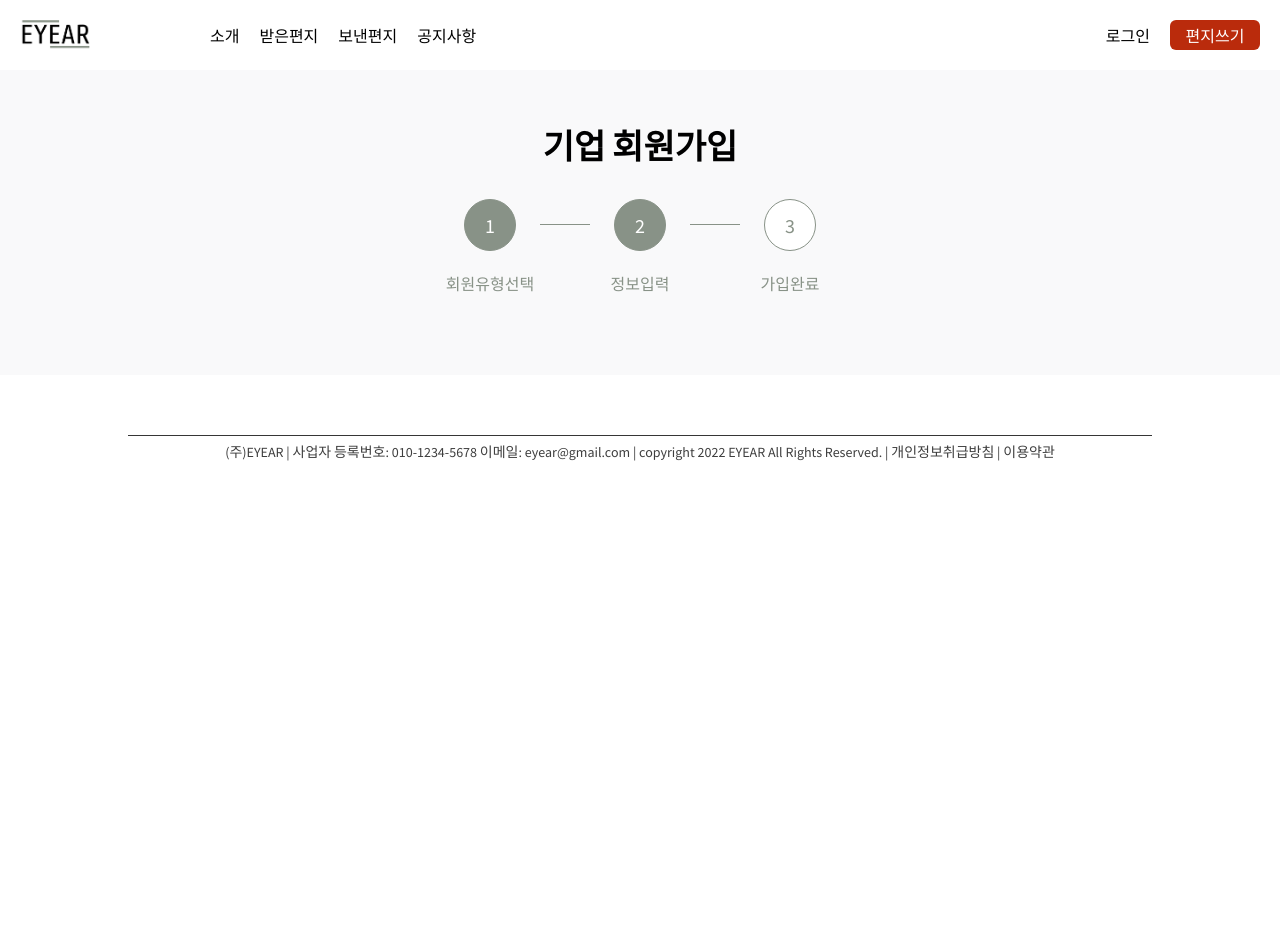
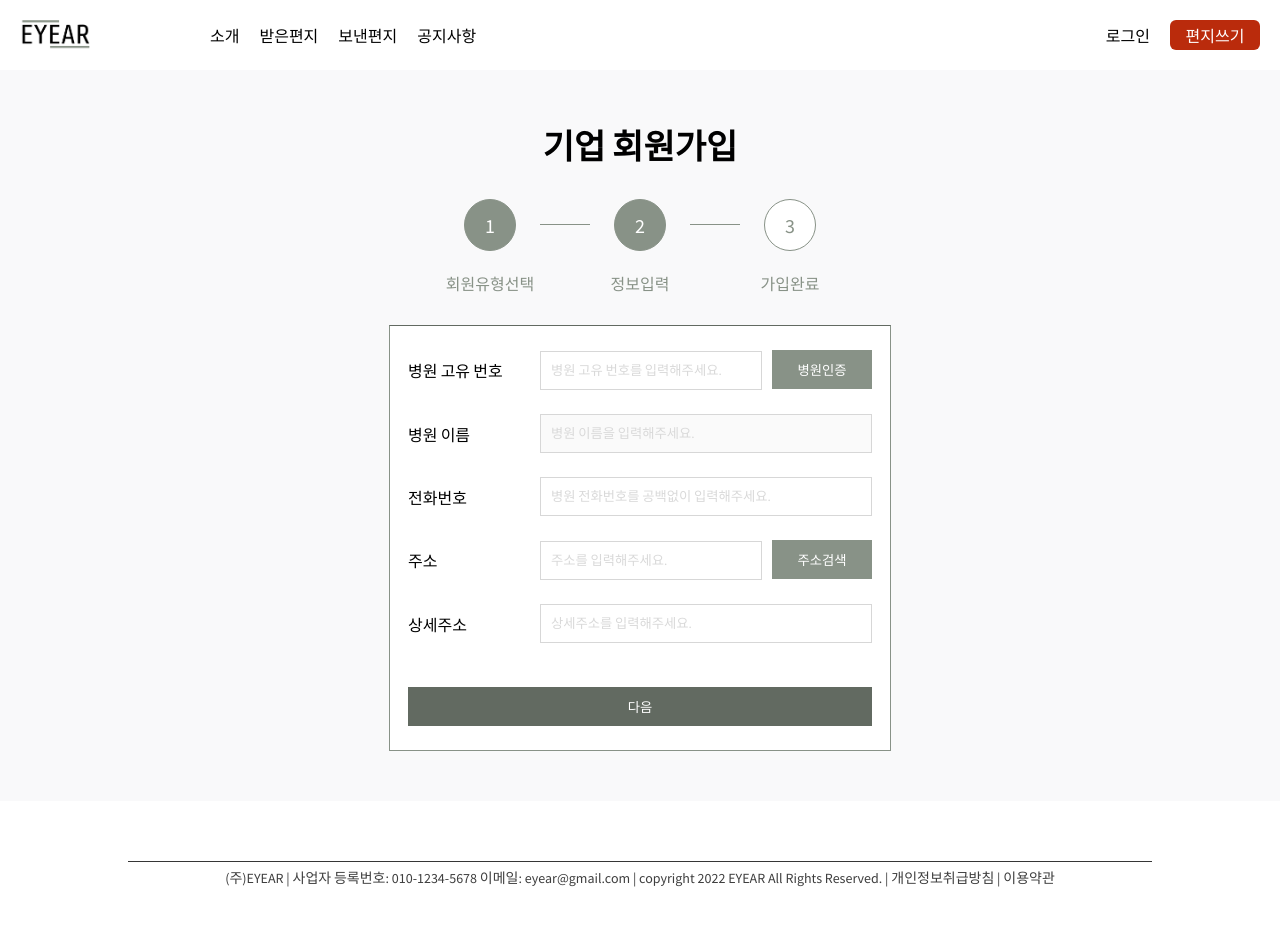
Before and after one commit to eyear22/eyear_frontend, a React (Create React App) app: page /join/business in a window 1280 px wide. Shown: the top 926 px of the page. Before the commit the page ends 800 px from the top, so only its background shows below. Built offline with nearby package versions, Linux system fonts and the light colour scheme.

Commit message:
[FEAT] 기관 회원가입 UI 생성

```diff
--- /dev/null
+++ b/src/components/joinBusiness/FirstInfo.js
@@ -0,0 +1,137 @@
+import styled from 'styled-components';
+import { mobile } from '../../utils/responsive';
+
+const FirstInfo = ({ activeIndex }) => {
+  // 다음 버튼 눌렀을 때
+  const onClick = () => {
+    activeIndex.onChange(1);
+  };
+  return (
+    <Container>
+      <Wrap>
+        <Title>병원 고유 번호</Title>
+        <Right>
+          <Input
+            // value={patientNum.value}
+            // onChange={(e) => {
+            //   patientNum.onChange(e.target.value);
+            //   checkPaientNum.onChange(false);
+            //   patientId.onChange('');
+            //   patientName.onChange('');
+            //   patientBirth.onChange('');
+            //   hospitalName.onChange('');
+            // }}
+            placeholder="병원 고유 번호를 입력해주세요."
+          />
+          <RightButton>병원인증</RightButton>
+        </Right>
+      </Wrap>
+      <Wrap>
+        <Title>병원 이름</Title>
+        <FullInput disabled placeholder="병원 이름을 입력해주세요." />
+      </Wrap>
+      <Wrap>
+        <Title>전화번호</Title>
+        <FullInput placeholder="병원 전화번호를 공백없이 입력해주세요." />
+      </Wrap>
+      <Wrap>
+        <Title>주소</Title>
+        <Right>
+          <Input
+            // value={patientNum.value}
+            // onChange={(e) => {
+            //   patientNum.onChange(e.target.value);
+            //   checkPaientNum.onChange(false);
+            //   patientId.onChange('');
+            //   patientName.onChange('');
+            //   patientBirth.onChange('');
+            //   hospitalName.onChange('');
+            // }}
+            placeholder="주소를 입력해주세요."
+          />
+          <RightButton>주소검색</RightButton>
+        </Right>
+      </Wrap>
+      <Wrap>
+        <Title>상세주소</Title>
+        <FullInput placeholder="상세주소를 입력해주세요." />
+      </Wrap>
+      <NextButton disabled={false} onClick={() => onClick()}>
+        다음
+      </NextButton>
+    </Container>
+  );
+};
+
+const Container = styled.div`
+  padding: 24px 18px;
+  display: flex;
+  flex-direction: column;
+`;
+
+const Wrap = styled.div`
+  width: 100%;
+  margin-bottom: 24px;
+  display: flex;
+  flex-direction: row;
+  align-items: center;
+  justify-content: space-between;
+  ${mobile({ flexDirection: 'column', alignItems: 'normal' })}
+`;
+
+const Title = styled.div`
+  margin-right: 20px;
+`;
+
+const Right = styled.div``;
+
+const Input = styled.input`
+  padding: 10px;
+  width: 200px;
+  border: 1px solid #d7d7d7;
+  ::placeholder {
+    color: #d9d9d9;
+  }
+  ::-ms-input-placeholder {
+    color: #d9d9d9;
+  }
+  ${mobile({ width: 130 })}
+`;
+
+const RightButton = styled.button`
+  cursor: pointer;
+  margin-left: 10px;
+  padding: 10px;
+  border: none;
+  background-color: #889287;
+  color: #fff;
+  width: 100px;
+`;
+
+const FullInput = styled.input`
+  padding: 10px;
+  width: 310px;
+  border: 1px solid #d7d7d7;
+  ::placeholder {
+    color: #d9d9d9;
+  }
+  ::-ms-input-placeholder {
+    color: #d9d9d9;
+  }
+  ${mobile({ width: 240 })}
+`;
+
+const NextButton = styled.button`
+  border: none;
+  cursor: pointer;
+  margin-top: 20px;
+  background-color: #626a61;
+  color: #fff;
+  padding: 10px;
+  &:disabled {
+    cursor: default;
+    background-color: #d8d8d8;
+  }
+`;
+
+export default FirstInfo;
--- /dev/null
+++ b/src/components/joinBusiness/SecondInfo.js
@@ -0,0 +1,155 @@
+import styled from 'styled-components';
+import { mobile } from '../../utils/responsive';
+
+const SecondInfo = ({ activeIndex }) => {
+  // 이전 버튼 눌렀을 때
+  const onPrev = () => activeIndex.onChange(0);
+  return (
+    <Container>
+      <Wrap>
+        <Title>이메일</Title>
+        <Right>
+          <Input
+            // value={email.value}
+            // onChange={(e) => {
+            //   email.onChange(e.target.value);
+            //   checkEmail.onChange(false);
+            // }}
+            placeholder="이메일을 입력해주세요."
+          />
+          <RightButton>중복확인</RightButton>
+        </Right>
+      </Wrap>
+      <Wrap>
+        <Title>아이디</Title>
+        <Right>
+          <Input
+            // value={userId.value}
+            // onChange={(e) => {
+            //   userId.onChange(e.target.value);
+            //   checkId.onChange(false);
+            // }}
+            placeholder="아이디를 입력해주세요."
+          />
+          <RightButton>중복확인</RightButton>
+        </Right>
+      </Wrap>
+      <Wrap style={{ margin: 0 }}>
+        <Title>비밀번호</Title>
+        <FullInput
+          type="password"
+          //   value={password.value}
+          //   onChange={(e) => {
+          //     password.onChange(e.target.value);
+          //     checkPwdRegex(e.target.value);
+          //   }}
+          placeholder="비밀번호를 입력해주세요."
+        />
+      </Wrap>
+      {/* <Error style={{ marginBottom: 10 }}>{errPwd.value}</Error> */}
+      <Wrap style={{ margin: 0 }}>
+        <Title>비밀번호 확인</Title>
+        <FullInput
+          type="password"
+          //   value={passwordCheck.value}
+          //   onChange={(e) => {
+          //     passwordCheck.onChange(e.target.value);
+          //     checkPwdInput(password.value, e.target.value);
+          //   }}
+          //   placeholder="비밀번호를 입력해주세요."
+        />
+      </Wrap>
+      {/* <Error>{errPwdCheck.value}</Error> */}
+      <Bottom>
+        <NextButton onClick={() => onPrev()}>이전</NextButton>
+        <NextButton disabled={false}>회원가입</NextButton>
+      </Bottom>
+    </Container>
+  );
+};
+
+const Container = styled.div`
+  padding: 24px 18px;
+  display: flex;
+  flex-direction: column;
+`;
+
+const Wrap = styled.div`
+  width: 100%;
+  margin-bottom: 24px;
+  display: flex;
+  flex-direction: row;
+  align-items: center;
+  justify-content: space-between;
+  ${mobile({ flexDirection: 'column', alignItems: 'normal' })}
+`;
+
+const Title = styled.div`
+  margin-right: 20px;
+`;
+
+const Right = styled.div``;
+
+const Input = styled.input`
+  padding: 10px;
+  width: 200px;
+  border: 1px solid #d7d7d7;
+  ::placeholder {
+    color: #d9d9d9;
+  }
+  ::-ms-input-placeholder {
+    color: #d9d9d9;
+  }
+  ${mobile({ width: 130 })}
+`;
+
+const FullInput = styled.input`
+  padding: 10px;
+  width: 310px;
+  border: 1px solid #d7d7d7;
+  ::placeholder {
+    color: #d9d9d9;
+  }
+  ::-ms-input-placeholder {
+    color: #d9d9d9;
+  }
+  ${mobile({ width: 240 })}
+`;
+
+const RightButton = styled.button`
+  cursor: pointer;
+  margin-left: 10px;
+  padding: 10px;
+  border: none;
+  background-color: #889287;
+  color: #fff;
+  width: 100px;
+`;
+
+const Bottom = styled.div`
+  display: flex;
+  justify-content: space-between;
+`;
+
+const NextButton = styled.button`
+  width: 220px;
+  border: none;
+  cursor: pointer;
+  margin-top: 20px;
+  background-color: #626a61;
+  color: #fff;
+  padding: 10px;
+  &:disabled {
+    cursor: default;
+    background-color: #d8d8d8;
+  }
+`;
+
+const Error = styled.div`
+  margin-left: 135px;
+  color: red;
+  font-size: 10px;
+  ${mobile({ marginLeft: 0 })}
+`;
+
+export default SecondInfo;
--- a/src/components/login/Input.js
+++ b/src/components/login/Input.js
@@ -14,7 +14,7 @@ const Input = ({ id, password, flag }) => {
     e.preventDefault();
     const userId = id.value;
     const userPwd = password.value;
-    login(dispatch, { uid: userId, password: userPwd, flag: flag });
+    login(dispatch, { uid: userId, password: userPwd });
   };
 
   const user = useSelector((state) => state.user.currentUser);
--- a/src/pages/Detail.js
+++ b/src/pages/Detail.js
@@ -39,8 +39,8 @@ const Detail = () => {
             </From>
             <Date>{data.date}</Date>
           </Info>
-          <VideoArea videoId={bucketName + data.video[0].video} />
-          <Content img={data.image} content={data.detail.content} bucketName={bucketName} />
+          {data.video.length != 0 && <VideoArea videoId={bucketName + data.video[0].video} />}
+          {data.image.length != 0 && <Content img={data.image} content={data.detail.content} bucketName={bucketName} />}
           <ButtonArea />
         </Container>
       </Layout>
--- a/src/pages/JoinBusiness.js
+++ b/src/pages/JoinBusiness.js
@@ -1,8 +1,21 @@
 import styled from 'styled-components';
 import JoinLayout from '../components/common/JoinLayout';
+import JoinTabMenu from '../components/common/JoinTabMenu';
+import FirstInfo from '../components/joinBusiness/FirstInfo';
+import SecondInfo from '../components/joinBusiness/SecondInfo';
+import useInput from '../utils/useInput';
 
 const JoinBusiness = () => {
-  return <JoinLayout title="기업 회원가입" num="2"></JoinLayout>;
+  const activeIndex = useInput(0);
+  return (
+    <JoinLayout title="기업 회원가입" num="2">
+      <JoinTabMenu
+        idx={activeIndex}
+        Component1={<FirstInfo activeIndex={activeIndex} />}
+        Component2={<SecondInfo activeIndex={activeIndex} />}
+      />
+    </JoinLayout>
+  );
 };
 
 export default JoinBusiness;
```
